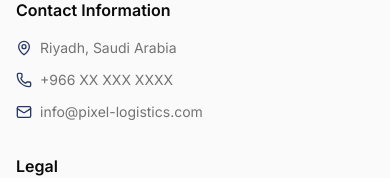
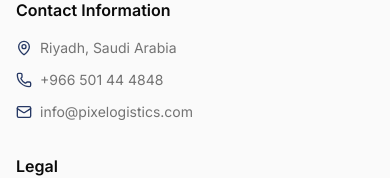
Before and after one commit to pixel-nfc/pixel-logistics, a Next.js app: page /en in a window 390 px wide. Shown: the part 4416-4594 px from the top of the page. Built offline with nearby package versions, Linux system fonts and the light colour scheme.

Commit message:
💬 update email and phone number

```diff
--- a/components/home/CTASection.tsx
+++ b/components/home/CTASection.tsx
@@ -15,7 +15,7 @@
             {t('description')}
           </p>
           <Button asChild size="lg" variant="secondary" className="gap-2">
-            <Link href="mailto:info@pixel-logistics.com">
+            <Link href="mailto:info@pixelogistics.com">
               {t('button')}
               <ArrowRight className="h-4 w-4" />
             </Link>
--- a/messages/ar.json
+++ b/messages/ar.json
@@ -111,8 +111,8 @@
     "contact": {
       "title": "معلومات الاتصال",
       "address": "الرياض، المملكة العربية السعودية",
-      "phone": "+966 XX XXX XXXX",
-      "email": "info@pixel-logistics.com"
+      "phone": "+966 501 44 4848",
+      "email": "info@pixelogistics.com"
     },
     "legal": {
       "title": "الشؤون القانونية"
@@ -146,7 +146,7 @@
       },
       "contact": {
         "title": "اتصل بنا",
-        "content": "إذا كان لديك أي أسئلة حول سياسة الخصوصية هذه أو ممارساتنا المتعلقة بالبيانات، يرجى الاتصال بنا على: info@pixel-logistics.com"
+        "content": "إذا كان لديك أي أسئلة حول سياسة الخصوصية هذه أو ممارساتنا المتعلقة بالبيانات، يرجى الاتصال بنا على: info@pixelogistics.com"
       }
     }
   },
@@ -185,7 +185,7 @@
       },
       "contact": {
         "title": "اتصل بنا",
-        "content": "لأي أسئلة حول هذه الشروط، يرجى الاتصال بنا على: info@pixel-logistics.com"
+        "content": "لأي أسئلة حول هذه الشروط، يرجى الاتصال بنا على: info@pixelogistics.com"
       }
     }
   }
--- a/messages/en.json
+++ b/messages/en.json
@@ -111,8 +111,8 @@
     "contact": {
       "title": "Contact Information",
       "address": "Riyadh, Saudi Arabia",
-      "phone": "+966 XX XXX XXXX",
-      "email": "info@pixel-logistics.com"
+      "phone": "+966 501 44 4848",
+      "email": "info@pixelogistics.com"
     },
     "legal": {
       "title": "Legal"
@@ -146,7 +146,7 @@
       },
       "contact": {
         "title": "Contact Us",
-        "content": "If you have any questions about this privacy policy or our data practices, please contact us at: info@pixel-logistics.com"
+        "content": "If you have any questions about this privacy policy or our data practices, please contact us at: info@pixelogistics.com"
       }
     }
   },
@@ -185,7 +185,7 @@
       },
       "contact": {
         "title": "Contact Us",
-        "content": "For any questions about these terms, please contact us at: info@pixel-logistics.com"
+        "content": "For any questions about these terms, please contact us at: info@pixelogistics.com"
       }
     }
   }
```
